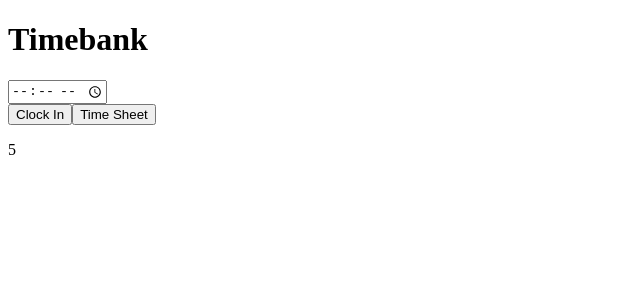
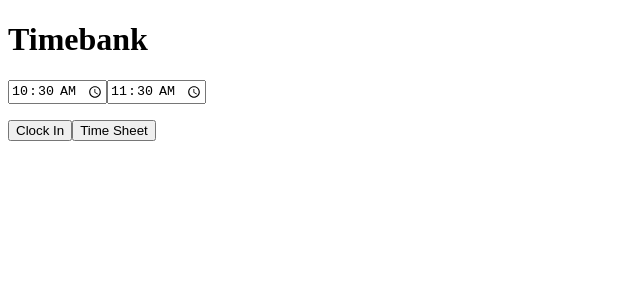
Before and after one commit to clockwerkz/clockTracker, a React (Create React App) app in the folder client/: page / in a window 1280 px wide. Shown: the top 300 px of the page, without its empty margins (0-640 px from the left). Built offline with nearby package versions, Linux system fonts and the light colour scheme.

Commit message:
creating timecard sheet

```diff
--- a/client/src/App.js
+++ b/client/src/App.js
@@ -3,40 +3,18 @@ import TimeButton from './components/TimeButtons';
 import { onBlur, onFocus } from './utility/windowEvents';
 function App() {
   const [clockedIn, setClockedIn] = useState(false);
-  const [ timeBank, setTimeBank ] = useState([]);
+  const [ timeBank, setTimeBank ] = useState([{in: "10:30", out: "11:30"}]);
   const [ timeBlurred, setTimeBlurred ] = useState(new Date());
-  const [ count, setCount ] = useState(0);
-  const [ isBlurred, setIsBlurred ] = useState(false);
-
-  useEffect(()=>{
-    window.addEventListener('blur', ()=>{
-      console.log("Blur");
-      setIsBlurred(true);
-      setTimeBlurred(new Date());
-    })
-    window.addEventListener('focus', ()=>{
-     console.log("Back in focus");
-     if (timeBlurred !== null) {
-      console.log("Time in between blur and focus:", onFocus(timeBlurred));
-     }
-     setIsBlurred(false);
-    })
-  },[])
-
-  useEffect(()=>{
-    if (!isBlurred) {
-      setTimeout(()=>{
-        setCount(count+1);
-      }, 1000)
-    }
-  }, [count, isBlurred])
 
    return (
     <div className="App">
       <h1>Timebank</h1>
-      <input type="time" value={timeBlurred.getHours() + ":" + timeBlurred.getMinutes()}></input>
+      {timeBank.length > 0 ? (timeBank.map((entry, index)=><p key={index}>
+        <input type="time" value={entry.in} />
+        <input type="time" value={entry.out} />
+      </p>)):
+      ("")}
       <TimeButton clockedIn={clockedIn} setClockedIn={setClockedIn} />
-      <p>{count}</p>
     </div>
   );
 }
```
